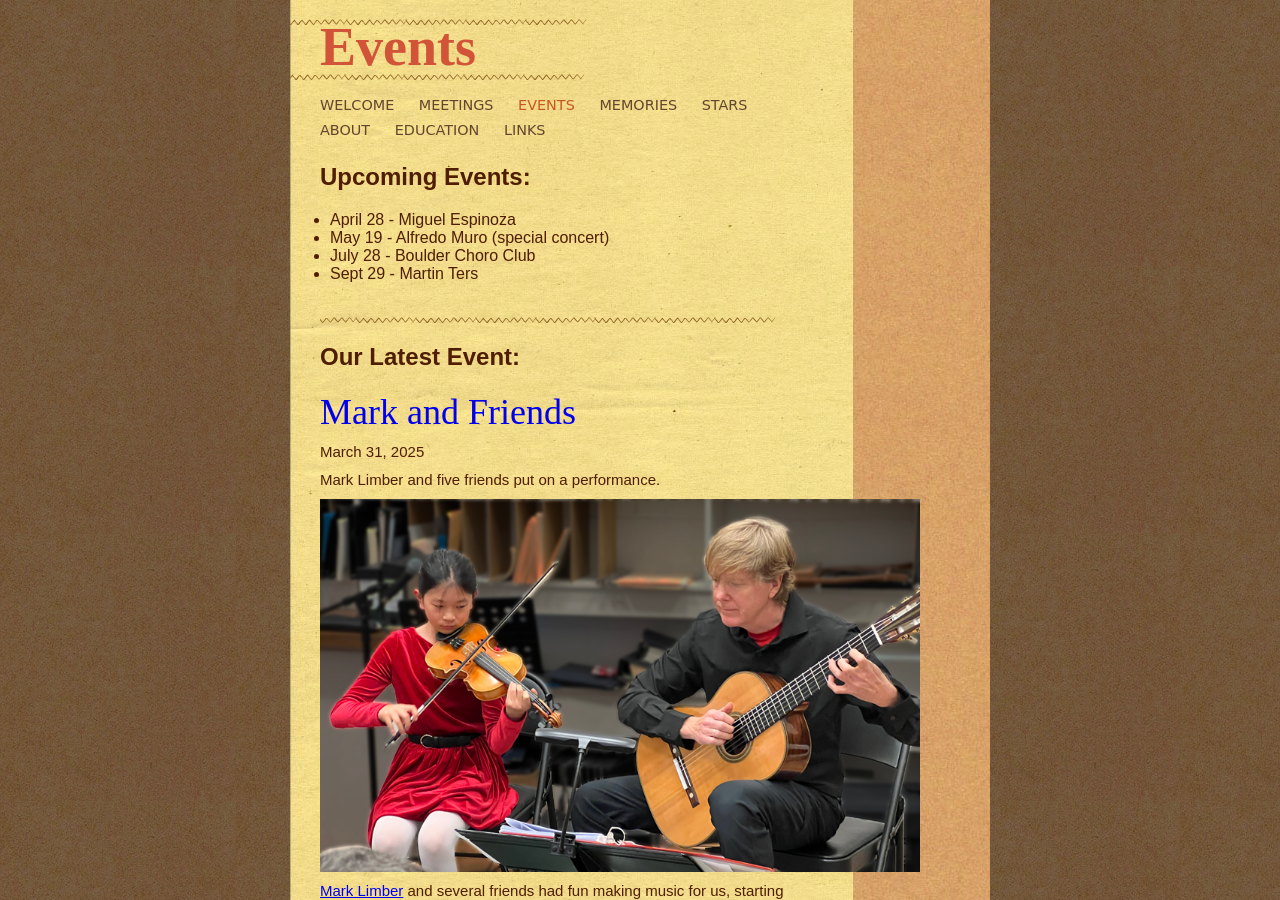
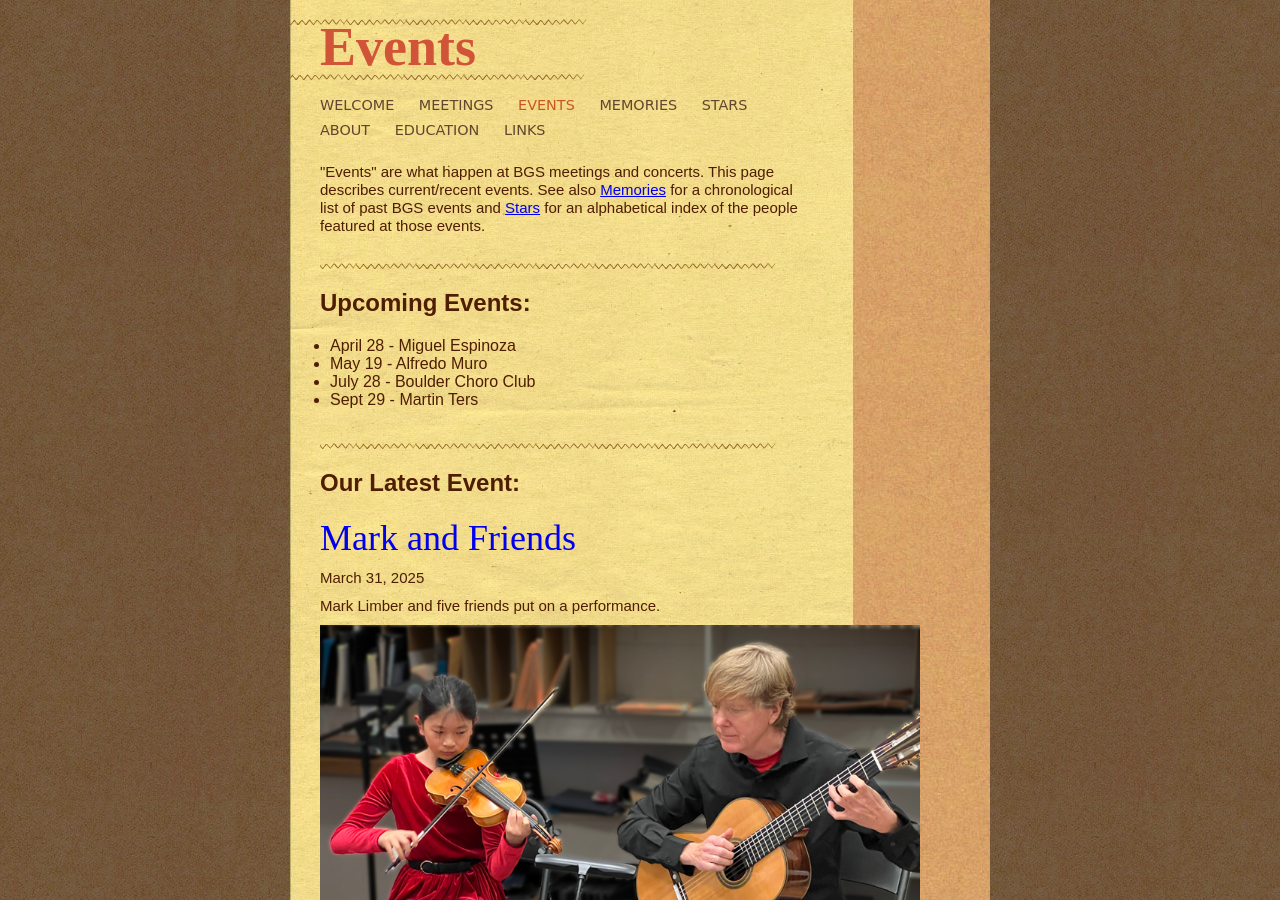
Before and after one commit to boulderguitarsociety/boulderguitarsociety.github.io, a Jekyll site: the page built from Events.md, in a window 1280 px wide and 900 px high. Built offline with Jekyll 4.4.1, drawn with Linux system fonts in a browser that asks for light colours.

Commit message:
add explanation text to Events page

```diff
--- a/Events.md
+++ b/Events.md
@@ -4,6 +4,6 @@
 ---
 
 * April 28 - Miguel Espinoza
-* May 19 - Alfredo Muro (special concert)
+* May 19 - Alfredo Muro
 * July 28 - Boulder Choro Club
 * Sept 29 - Martin Ters
--- a/_layouts/events-main.html
+++ b/_layouts/events-main.html
@@ -16,6 +16,15 @@ layout: base
 
    {% assign current = "Events" %}
    {% include navigation.html %}
+
+   <p>
+     "Events" are what happen at BGS meetings and concerts.
+     This page describes current/recent events.
+     See also <a href="Memories">Memories</a> for a chronological list of past BGS events
+     and <a href="Stars">Stars</a> for an alphabetical index of the people
+     featured at those events.
+   </p>
+   <br><img class="wgly" src="/stylings/PrintedPaper_line-3_3.png" alt="">
 
    <h2>Upcoming Events:</h2>
    {{ content }}
```
